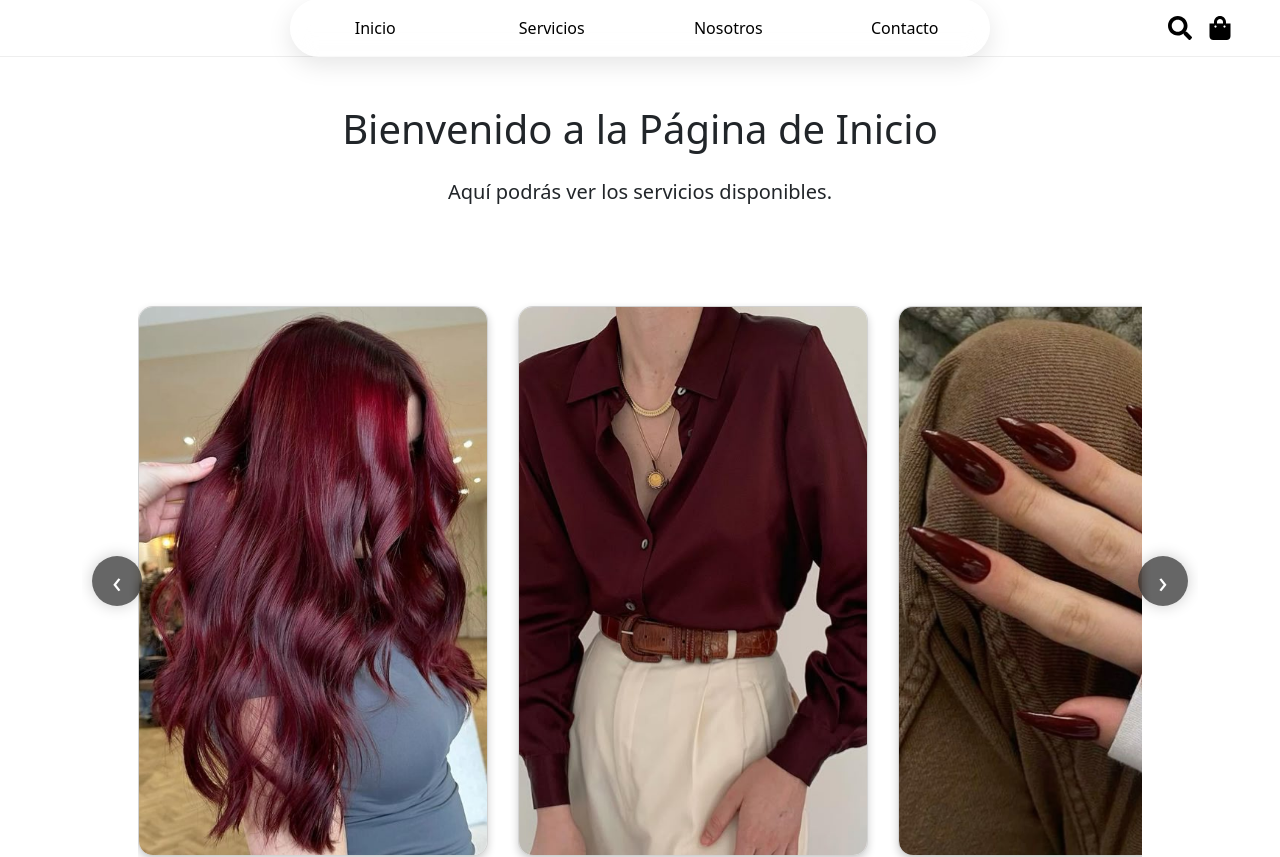
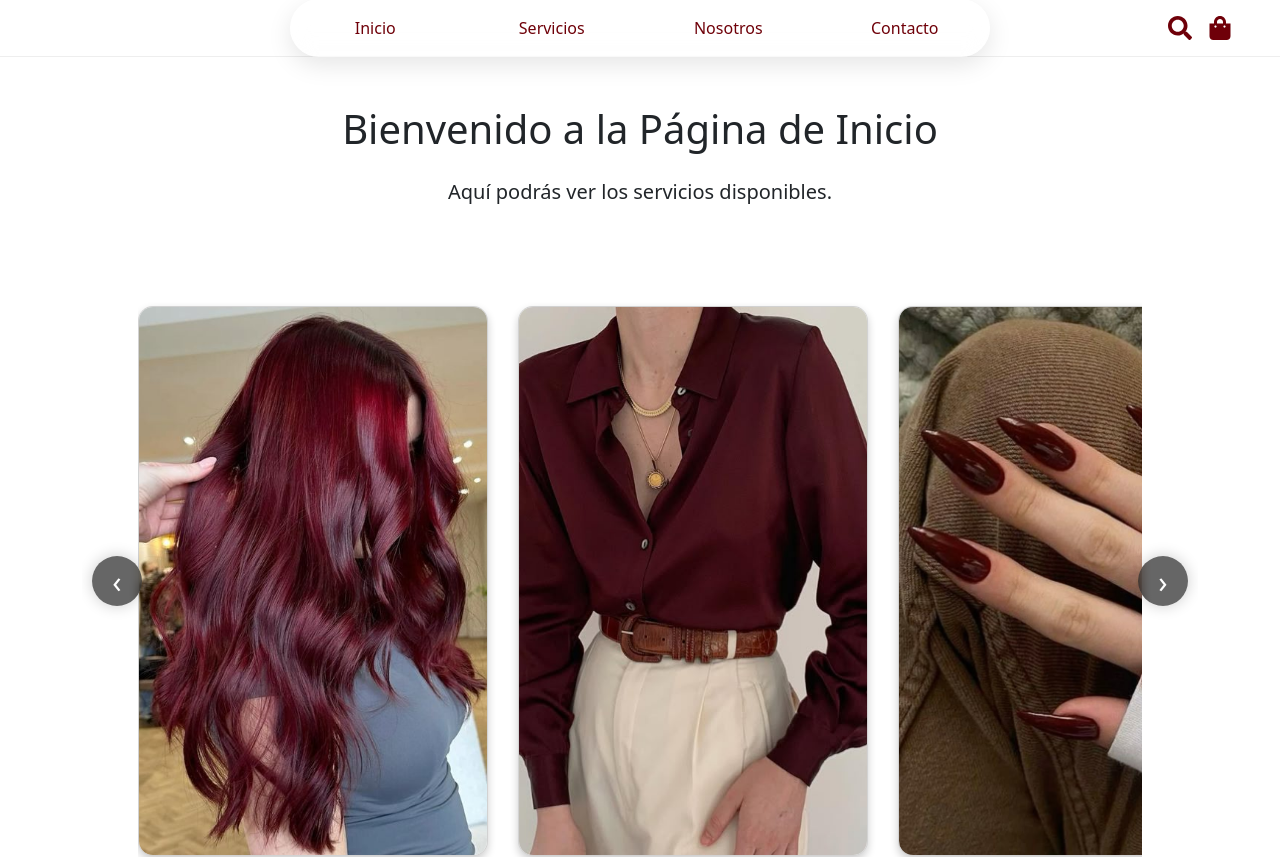
Before and after one commit to orneepetrelli/ququApp, a React (Create React App) app: page / in a window 1280 px wide. Shown: the top 857 px of the page. Built offline with nearby package versions, Linux system fonts and the light colour scheme.

Commit message:
cambio de color header

```diff
--- a/src/styles/header.css
+++ b/src/styles/header.css
@@ -45,7 +45,7 @@
     border: none;
     outline: none;
     background: transparent;
-    color: black;
+    color: #6f0009;
     font-size: 1rem;
     font-weight: 500;
     padding: 0.5rem 1.5rem;
@@ -56,8 +56,8 @@
   }
 
   .floating-header button:hover {
-    background-color: white;
-    color: #6f0009;
+    background-color: #6f0009;
+    color: white;
   }
 
 .header-right {
@@ -83,7 +83,7 @@
   .icon {
     font-size: 1.2rem;
     cursor: pointer;
-    color: black;
+    color: #6f0009;
     transition: transform 0.2s;
   }
 
```
